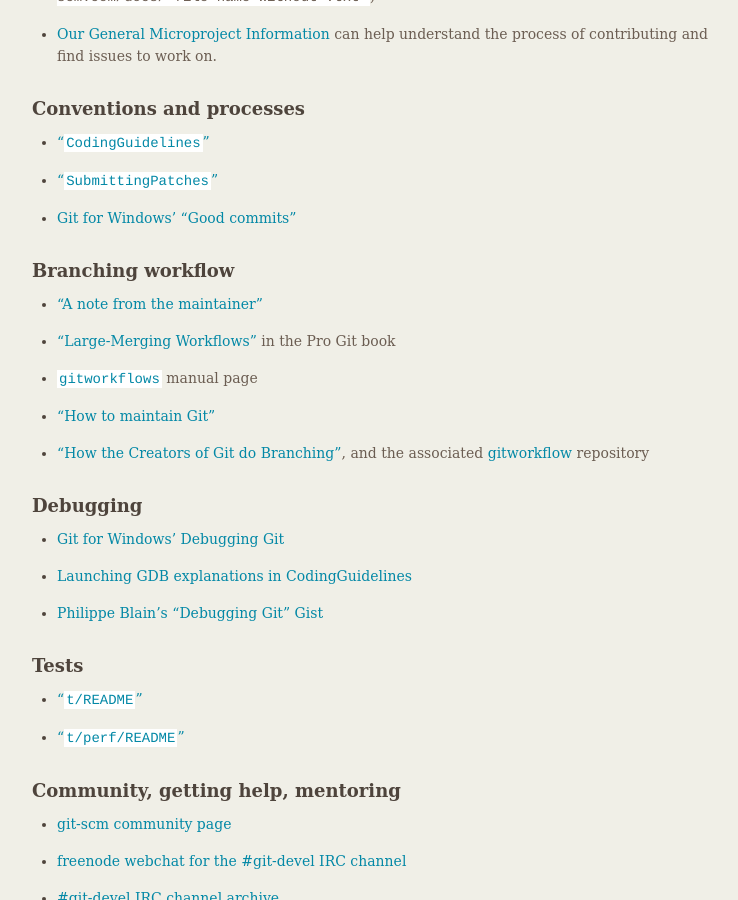
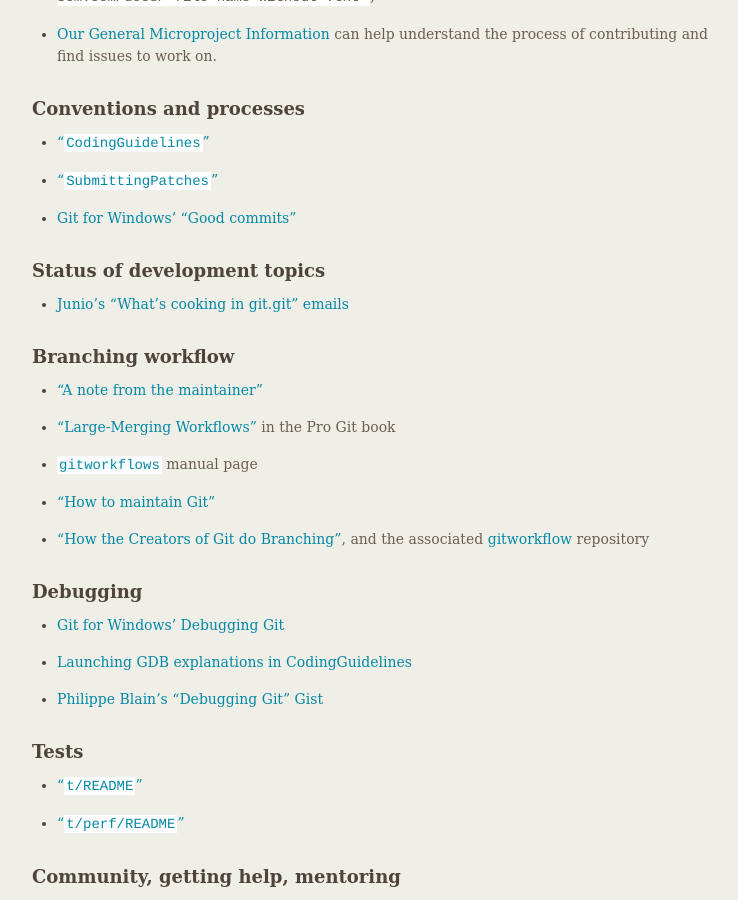
Before and after one commit to git/git.github.io, a Jekyll site: the page built from Hacking-Git.md, in a window 1280 px wide and 900 px high, scrolled down 783 px. Shown: the whole window, without its empty margins (377-1115 px from the left). Built offline with Jekyll 4.4.1, drawn with Linux system fonts in a browser that asks for light colours.

Commit message:
Hacking-Git: add Junio's "What's cooking ..." emails

```diff
--- a/Hacking-Git.md
+++ b/Hacking-Git.md
@@ -54,6 +54,10 @@
 
 * [Git for Windows' "Good commits"](https://github.com/git-for-windows/git/wiki/Good-commits)
 
+## Status of development topics
+
+* [Junio's "What's cooking in git.git" emails](https://lore.kernel.org/git/?q=s%3A%22What%27s+cooking+in+git.git%22)
+
 ## Branching workflow
 
 * ["A note from the maintainer"](https://github.com/git/git/blob/todo/MaintNotes)
```
